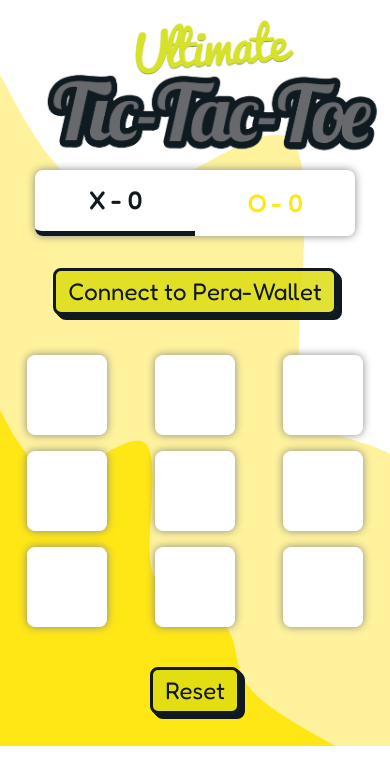
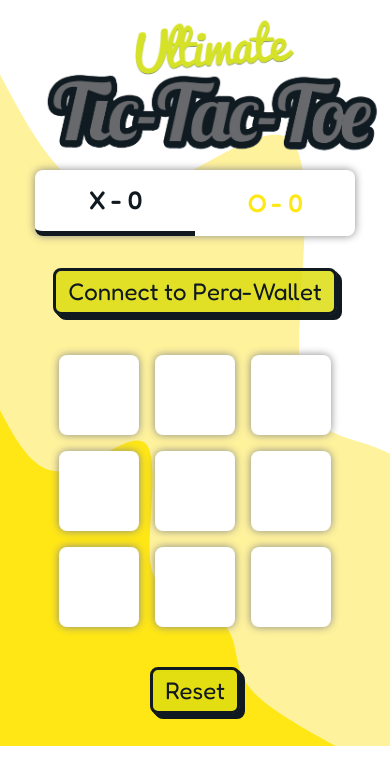
Before and after one commit to eerieVoice/algorandtictactoe, a React (Vite) app: page / in a window 390 px wide. Shown: the top 784 px of the page. Built offline with nearby package versions, Linux system fonts and the light colour scheme.

Commit message:
iphone xr width

```diff
--- a/src/components/styles/Board.css
+++ b/src/components/styles/Board.css
@@ -4,3 +4,9 @@
   place-items: center;
   justify-content: center;
 }
+
+@media screen and (max-width: 414px) {
+  .board {
+    grid-template-columns: repeat(3, 6rem);
+  }
+}
--- a/src/components/styles/Box.css
+++ b/src/components/styles/Box.css
@@ -7,9 +7,7 @@
   height: 7rem;
   text-align: center;
   font-size: 6em;
-
   font-weight: bold;
-
   margin: 0.5rem;
 }
 
@@ -24,7 +22,7 @@
   box-shadow: 0px 0px 15px #888;
 }
 
-@media screen and (max-width: 992px) {
+@media screen and (max-width: 414px) {
   .box {
     width: 5rem;
     height: 5rem;
```
